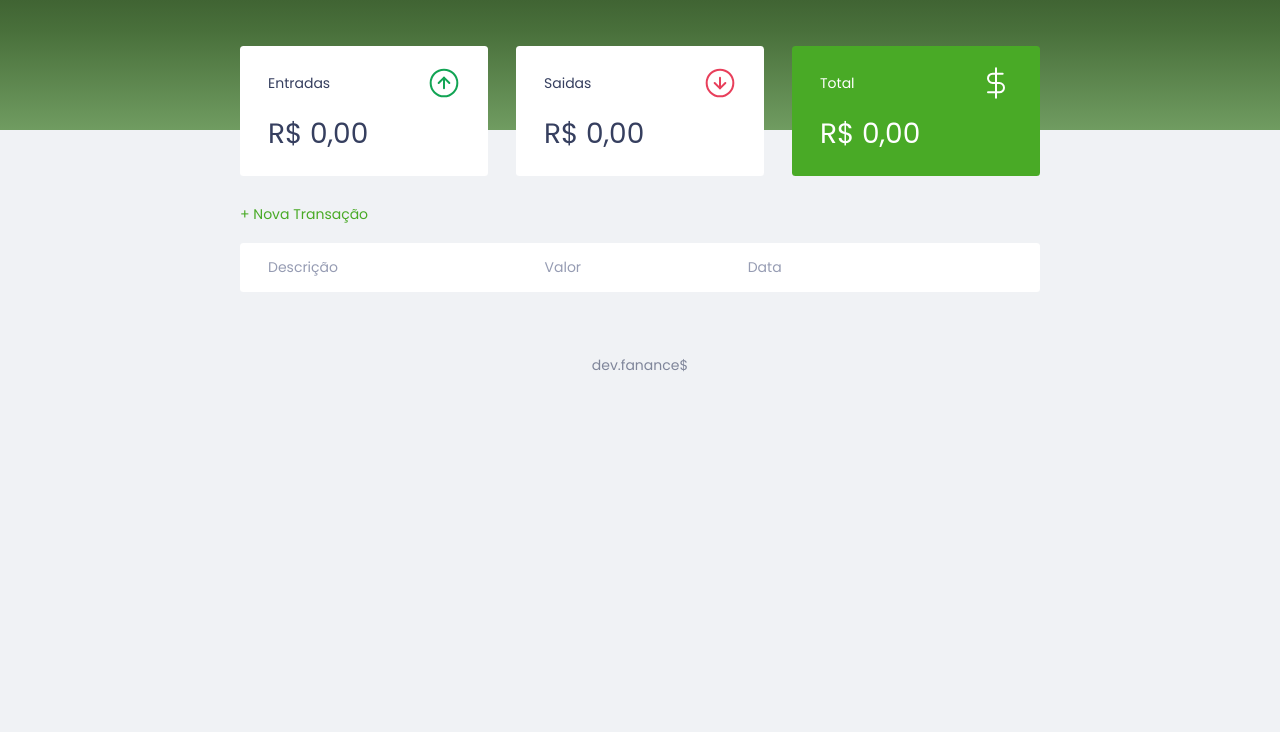
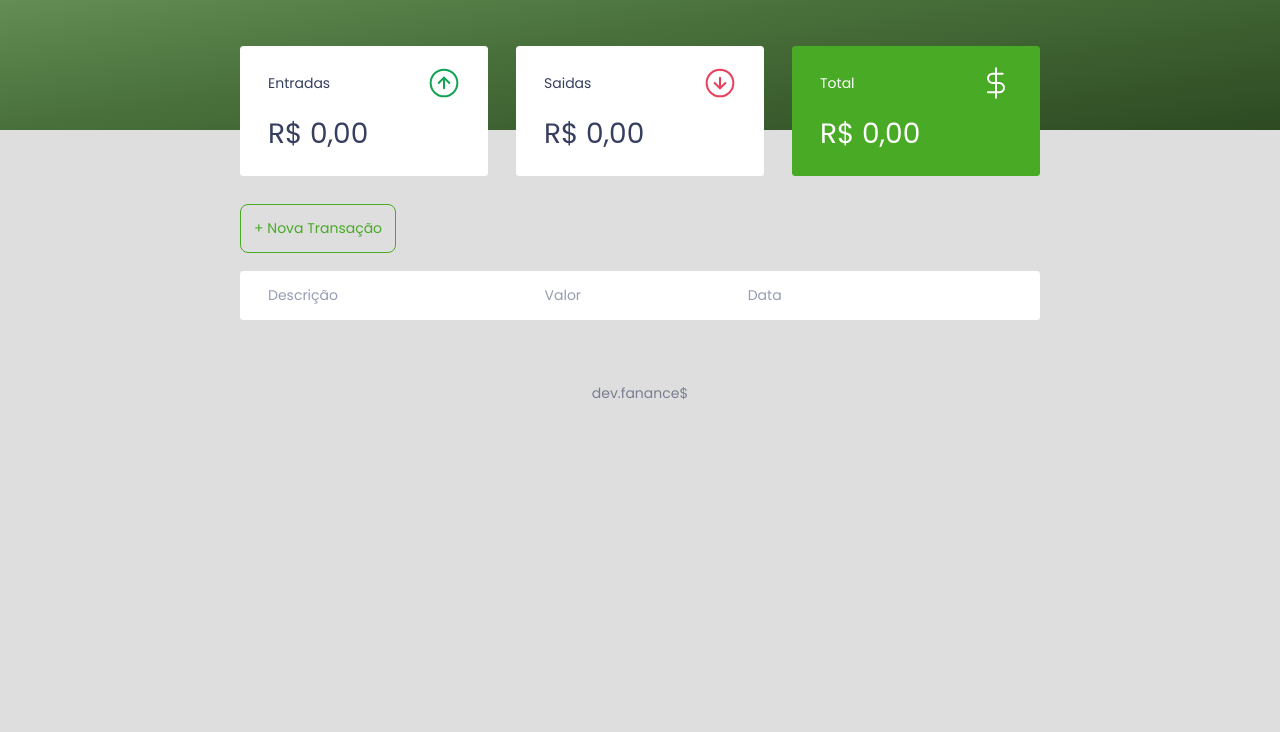
Before and after one commit to magnocp/fanance, a plain HTML site: page index.html in a window 1280 px wide. Shown: the part 68-800 px from the top of the page. Drawn offline with Linux system fonts and the light colour scheme.

Commit message:
alteração css

```diff
--- a/styles.css
+++ b/styles.css
@@ -13,8 +13,8 @@ html {
   font-size: 93.75%;
 }
 
-body{
-    background-color: #f0f2f5;
+body {
+  background-color: #dedede;
   font-family: 'Poppins', sans-serif;
 }
 
@@ -30,7 +30,7 @@ body{
   border-width: 0;
 }
 
- .container{
+.container {
   width: min(90vw, 800px);
   margin: auto;
 }
@@ -59,13 +59,20 @@ button {
   cursor: pointer;
 }
 
-button:hover{
+button:hover {
   background-color: #3dd705;
 }
 
 .button.new {
   display: inline-block;
   margin-bottom: 0.8rem;
+  padding: 13px;
+  border: 1px solid var(--green);
+  border-radius: 8px;
+}
+
+.button.new:hover {
+  box-shadow: 5px 5px 5px rgba(0, 0, 0, 0.5);
 }
 
 .button.cancel {
@@ -82,10 +89,9 @@ button:hover{
   opacity: 0.6;
 }
 
-.button.cancel:hover{
+.button.cancel:hover {
   opacity: 1;
 }
-
 
 h2 {
   margin-top: 3.2rem;
@@ -95,9 +101,8 @@ h2 {
   font-weight: normal;
 }
 
-
 header {
-    background-image: linear-gradient(#2d4a22, #49703b, #709c61) ;
+  background-image: linear-gradient(to left top, #2d4a22, #49703b, #709c61);
   padding: 2rem 0 10rem;
   text-align: center;
 }
@@ -115,7 +120,6 @@ header {
   color: #fff;
   margin-top: 0;
 }
-
 
 .card {
   background: white;
@@ -137,13 +141,13 @@ header {
 }
 
 .card p {
-    font-size:  2rem;
+  font-size: 2rem;
   line-height: 3rem;
 
   margin-top: 1rem;
 }
 
-.card.total{
+.card.total {
   background: var(--green);
   color: #fff;
 }
@@ -162,12 +166,12 @@ header {
 }
 
 table thead tr th:first-child,
-table tbody tr td:first-child{
+table tbody tr td:first-child {
   border-radius: 0.25rem 0 0 0.25rem;
 }
 
 table thead tr th:last-child,
-table tbody tr td:last-child{
+table tbody tr td:last-child {
   border-radius: 0 0.25rem 0.25rem 0;
 }
 
@@ -189,7 +193,7 @@ table tbody tr {
   opacity: 0.7;
 }
 
-table tbody tr:hover{
+table tbody tr:hover {
   opacity: 1;
 }
 
@@ -198,7 +202,7 @@ table tbody td {
   padding: 1rem 2rem;
 }
 
-td.description{
+td.description {
   color: var(--dark-blue);
 }
 
@@ -242,7 +246,7 @@ td.expense {
   z-index: 1;
 }
 
-#form{
+#form {
   max-width: 500px;
 }
 
@@ -286,7 +290,7 @@ footer {
   opacity: 0.6;
 }
 
-@media (min-width: 800px){
+@media (min-width: 800px) {
   html {
     font-size: 87.5%;
   }
```
Lines whose indentation alone changed are shown as unchanged.
